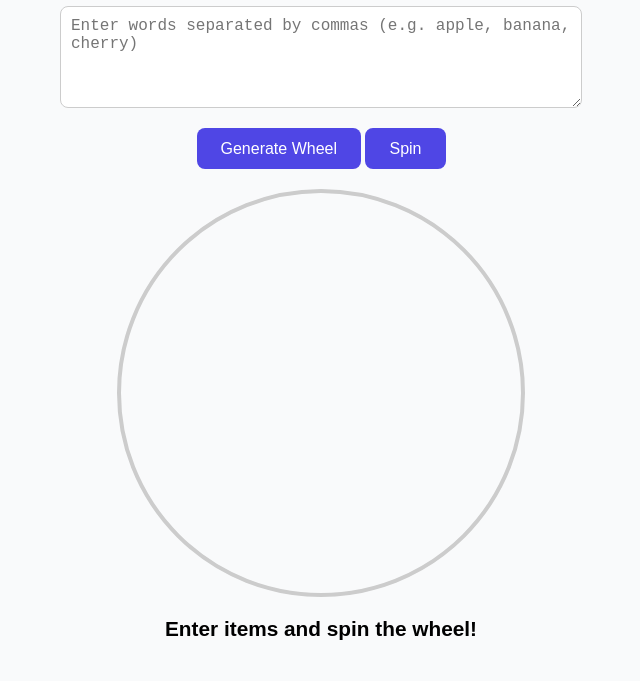
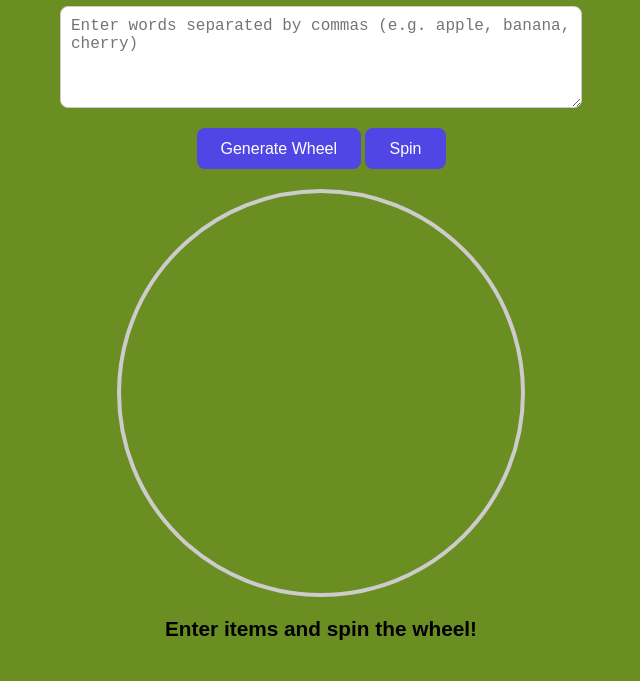
Before and after one commit to robertsmelanie/randomselect2, a plain HTML site: page index.html in a window 1280 px wide. Shown: the part 173-854 px from the top of the page, without its empty margins (319-959 px from the left). Drawn offline with Linux system fonts and the light colour scheme.

Commit message:
background

```diff
--- a/style.css
+++ b/style.css
@@ -2,7 +2,7 @@
         font-family: sans-serif;
         text-align: center;
         padding: 2rem;
-        background: #f9fafb;
+        background: olivedrab;
     }
 
     textarea {
```
